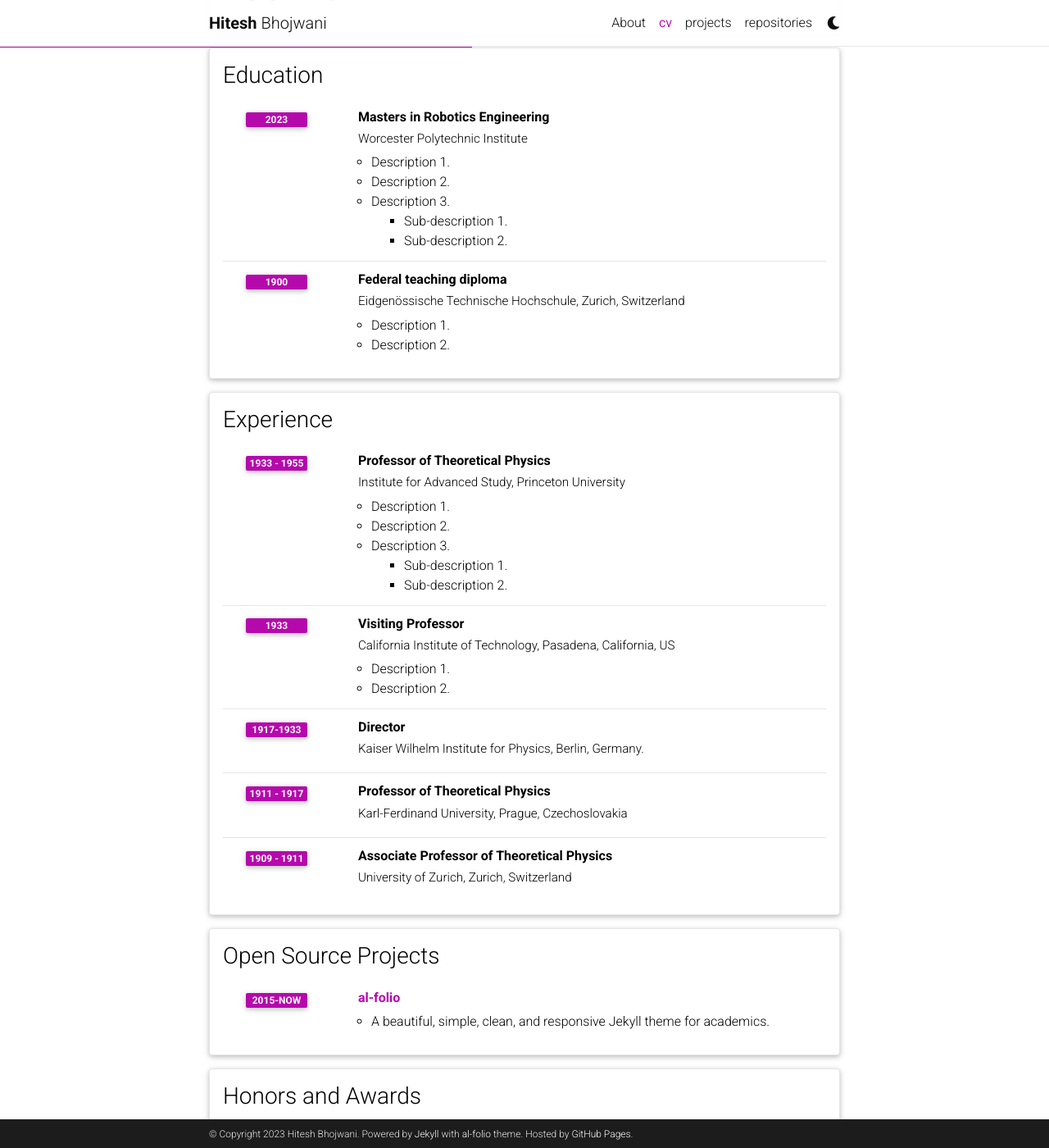
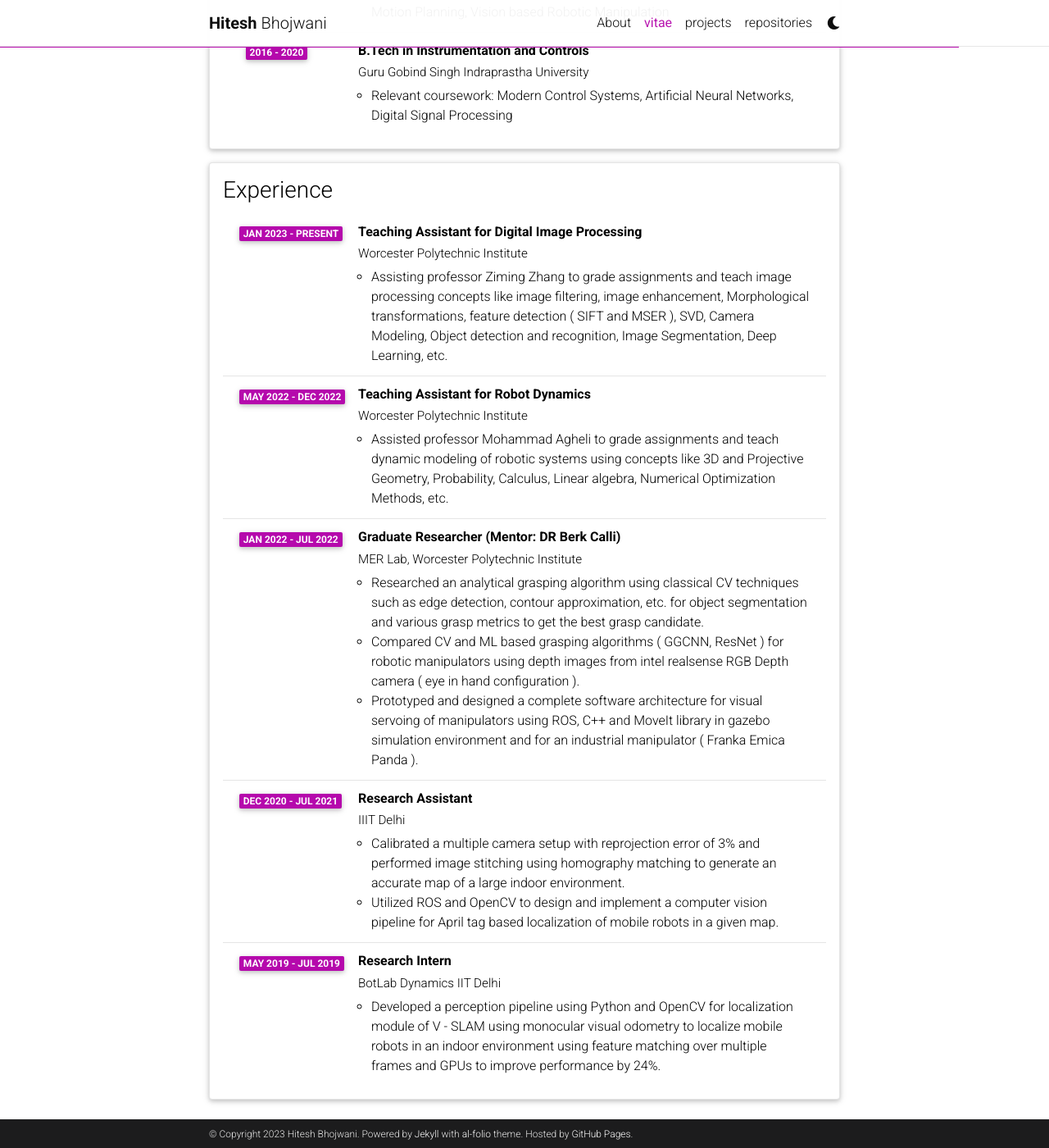
Before and after one commit to heisenberg141/heisenberg141.github.io, a Jekyll site: the page built from _pages/cv.md, in a window 1280 px wide and 1400 px high, scrolled down 542 px. Shown: the whole window at 82% size. Built offline with Jekyll 4.4.1, drawn with Linux system fonts in a browser that asks for light colours; comment, search, counter and statistics services are not loaded; a style sheet for code colours, icons or effects is not loaded; some of the changed text lies outside the part shown.

Commit message:
Website Updates

```diff
--- a/_data/cv.yml
+++ b/_data/cv.yml
@@ -1,13 +1,3 @@
-- title: General Information
-  type: map
-  contents:
-    - name: Full Name
-      value: Hitesh Bhojwani
-    - name: Date of Birth
-      value: 14th January 1998
-    - name: Languages
-      value: English, Hindi
-
 - title: General Information
   type: map
   contents:
@@ -22,86 +12,84 @@
   type: time_table
   contents:
     - title: Masters in Robotics Engineering
-      institution: Worcester Polytechnic Institute
-      year: 2023
+      institution: Worcester Polytechnic Institute (WPI)
+      year: 2021 - 2023
       description:
-        - Description 1.
-        - Description 2.
-        - title: Description 3.
-          contents:
-            - Sub-description 1.
-            - Sub-description 2.
-    - title: Federal teaching diploma
-      institution: Eidgenössische Technische Hochschule, Zurich, Switzerland
-      year: 1900
+        - 'Relevant coursework: Deep Learning, Machine Learning, Computer Vision, Motion Planning, Vision based Robotic Manipulation'
+
+    - title: B.Tech in Instrumentation and Controls
+      institution: Guru Gobind Singh Indraprastha University
+      year: 2016 - 2020
       description:
-        - Description 1.
-        - Description 2.
+        - 'Relevant coursework: Modern Control Systems, Artificial Neural Networks, Digital Signal Processing'
 
 - title: Experience
   type: time_table
   contents:
-    - title: Professor of Theoretical Physics
-      institution: Institute for Advanced Study, Princeton University
-      year: 1933 - 1955
+    - title: Teaching Assistant for Digital Image Processing
+      institution: Worcester Polytechnic Institute
+      year: Jan 2023 - Present
       description:
-        - Description 1.
-        - Description 2.
-        - title: Description 3.
-          contents:
-            - Sub-description 1.
-            - Sub-description 2.
-    - title: Visiting Professor
-      institution: California Institute of Technology, Pasadena, California, US
-      year: 1933
+        - Assisting professor Ziming Zhang to grade assignments and teach image processing concepts like image filtering, image enhancement, Morphological transformations, feature detection ( SIFT and MSER ), SVD, Camera Modeling, Object detection and recognition, Image Segmentation, Deep Learning, etc.
+
+    - title: Teaching Assistant for Robot Dynamics
+      institution: Worcester Polytechnic Institute
+      year: May 2022 - Dec 2022
       description:
-        - Description 1.
-        - Description 2.
+        - Assisted professor Mohammad Agheli to grade assignments and teach dynamic modeling of robotic systems using concepts like 3D and Projective Geometry, Probability, Calculus, Linear algebra, Numerical Optimization Methods, etc.
 
-    - title: Director
-      institution: Kaiser Wilhelm Institute for Physics, Berlin, Germany.
-      year: 1917-1933
+    - title: 'Graduate Researcher (Mentor: DR Berk Calli)'
+      institution: MER Lab, Worcester Polytechnic Institute
+      year: Jan 2022 - Jul 2022
+      description:
+        - Researched an analytical grasping algorithm using classical CV techniques such as edge detection, contour approximation, etc. for object segmentation and various grasp metrics to get the best grasp candidate.
+        - Compared CV and ML based grasping algorithms ( GGCNN, ResNet ) for robotic manipulators  using depth images from intel realsense RGB Depth camera ( eye in hand configuration ).
+        - Prototyped and designed a complete software architecture for visual servoing of manipulators using ROS,  C++  and MoveIt library in gazebo simulation environment and for an  industrial manipulator ( Franka Emica Panda ).
 
-    - title: Professor of Theoretical Physics
-      institution: Karl-Ferdinand University, Prague, Czechoslovakia
-      year: 1911 - 1917
+    - title: Research Assistant
+      institution: IIIT Delhi
+      year: Dec 2020 - Jul 2021
       description:
+        - Calibrated a multiple camera setup with reprojection error of 3% and performed image stitching using homography matching to generate an accurate map of a large indoor environment.
+        - Utilized ROS and OpenCV to design and implement a computer vision pipeline for April tag based localization of mobile robots in a given map.
 
-    - title: Associate Professor of Theoretical Physics
-      institution: University of Zurich, Zurich, Switzerland
-      year: 1909 - 1911
+    - title: Research Intern
+      institution: BotLab Dynamics IIT Delhi
+      year: May 2019 - Jul 2019
+      description:
+        - Developed a perception pipeline using Python and OpenCV for localization module of V - SLAM using monocular visual odometry to localize mobile robots in an indoor environment using  feature matching over multiple frames and GPUs to improve performance by 24%.
 
-- title: Open Source Projects
-  type: time_table
-  contents:
-    - title: <a href="https://github.com/alshedivat/al-folio">al-folio</a>
-      year: 2015-now
-      description: A beautiful, simple, clean, and responsive Jekyll theme for academics.
+# - title: Open Source Projects
+#   type: time_table
+#   contents:
+#     - title: <a href="https://github.com/alshedivat/al-folio">al-folio</a>
+#       year: 2015-now
+#       description: A beautiful, simple, clean, and responsive Jekyll theme for academics.
 
-- title: Honors and Awards
-  type: time_table
-  contents:
-    - year: 1921
-      items:
-        - Nobel Prize in Physics
-        - Matteucci Medal
-    - year: 2029
-      items:
-        - Max Planck Medal
+# - title: Honors and Awards
+#   type: time_table
+#   contents:
+#     - year: 1921
+#       items:
+#         - Nobel Prize in Physics
+#         - Matteucci Medal
+#     - year: 2029
+#       items:
+#         - Max Planck Medal
 
-- title: Academic Interests
-  type: nested_list
-  contents:
-    - title: Topic 1.
-      items:
-        - Description 1.
-        - Description 2.
-    - title: Topic 2.
-      items:
-        - Description 1.
-        - Description 2.
+# - title: Academic Interests
+#   type: nested_list
+#   contents:
+#     - title: Topic 1.
+#       items:
+#         - Description 1.
+#         - Description 2.
+#     - title: Topic 2.
+#       items:
+#         - Description 1.
+#         - Description 2.
 
-- title: Other Interests
-  type: list
-  contents:
-    - <u>Hobbies:</u> Hobby 1, Hobby 2, etc.
+# - title: Other Interests
+#   type: list
+#   contents:
+#     - <u>Hobbies:</u> Hobby 1, Hobby 2, etc.
--- a/_pages/cv.md
+++ b/_pages/cv.md
@@ -1,7 +1,7 @@
 ---
 layout: cv
 permalink: /cv/
-title: cv
+title: vitae
 nav: true
 nav_order: 2
 cv_pdf: BhojwaniCV.pdf
```
